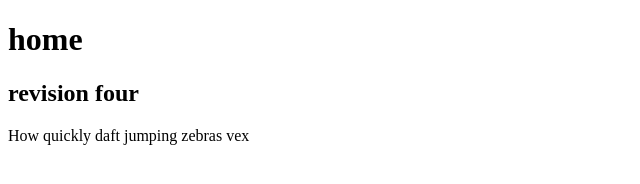
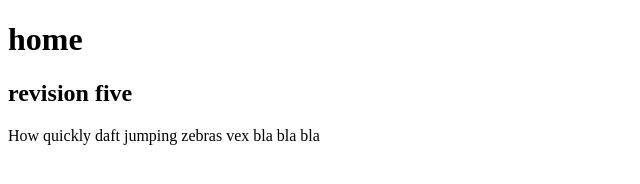
Before and after one commit to balaboon/test, a plain HTML site: page index.html in a window 1280 px wide. Shown: the full height of the page, 0-640 px from the left. Drawn offline with Linux system fonts and the light colour scheme.

Commit message:
five again

```diff
--- a/index.html
+++ b/index.html
@@ -7,7 +7,7 @@
 
 <body>
 <h1>home</h1>
-<h2>revision four</h2>
-<p>How quickly daft jumping zebras vex</p>
+<h2>revision five</h2>
+<p>How quickly daft jumping zebras vex bla bla bla</p>
 </body>
 </html>
```
